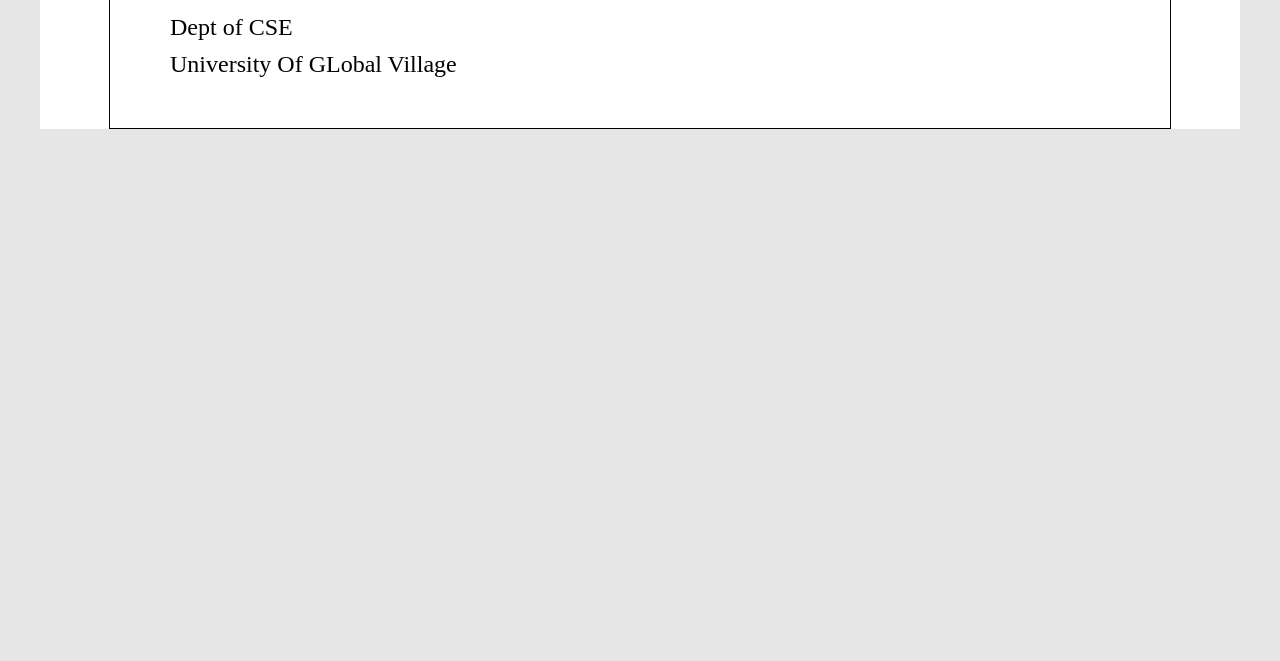
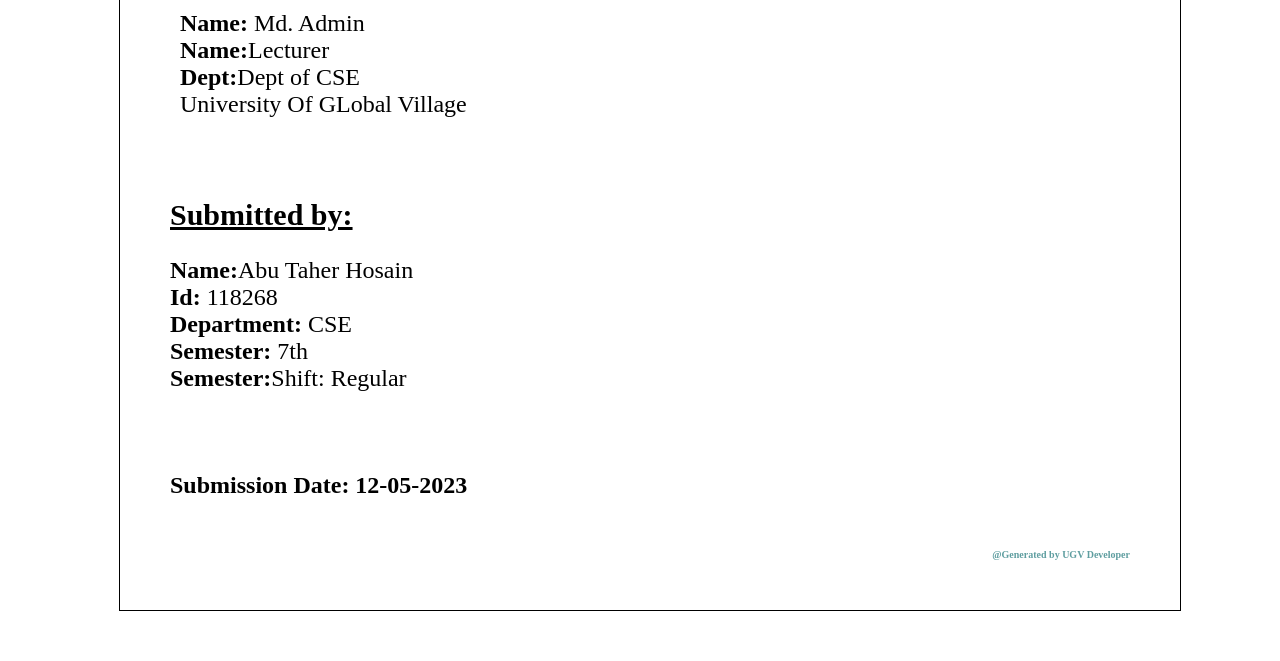
Before and after one commit to Taher027/assignment-cover-page, a plain HTML site: page index.html in a window 1280 px wide. Shown: the part 653-1314 px from the top of the page. Before the commit the page ends 800 px from the top, so only its background shows below. Drawn offline with Linux system fonts and the light colour scheme.

Commit message:
basick design complete

```diff
--- a/index.html
+++ b/index.html
@@ -22,11 +22,31 @@
           <p>Course Title: Computer Architecture And Software development</p>
         </div>
         <div class="submitted_to">
-          <h3>Submitted To: </h3>
-          <p>Md. Admin</p>
-          <p>Lecturer </p>
-          <p>Dept of CSE</p>
-          <p>University Of GLobal Village</p>
+          <h3 class="submitted_h">Submitted To:</h3>
+          <div class="submitted_p">
+            <p><span>Name:</span> Md. Admin</p>
+            <p><span>Name:</span>Lecturer</p>
+            <p><span>Dept:</span>Dept of CSE</p>
+            <p>University Of GLobal Village</p>
+          </div>
+        </div>
+
+        <div class="submitted_by">
+          <h3 class="submitted_h">Submitted by:</h3>
+          <div class="submitted_p">
+            <p><span>Name:</span>Abu Taher Hosain</p>
+            <p><span>Id:</span> 118268</p>
+            <p><span>Department:</span> CSE</p>
+            <p><span>Semester:</span> 7th</p>
+            <p><span>Semester:</span>Shift: Regular</p>
+          </div>
+        </div>
+        <div class="submitted_date">
+          <p>Submission Date: 12-05-2023</p>
+        </div>
+
+        <div class="generate_develper">
+          <p>@Generated by UGV Developer</p>
         </div>
       </div>
     </div>
--- a/style.css
+++ b/style.css
@@ -12,6 +12,7 @@ body {
   height: auto;
   margin: 0 auto;
   background-color: white;
+  padding: 50px;
 }
 .container {
   padding: 50px;
@@ -45,6 +46,7 @@ body {
   text-align: center;
 }
 
+/* course title course code info  */
 .course_info {
   width: 70%;
   margin: 0 auto;
@@ -58,18 +60,44 @@ body {
   font-weight: 400;
   padding: 6px;
 }
+
+/* sumitted information sections  */
+
 .submitted_to {
   margin-top: 60px;
   padding-left: 10px;
 }
-.submitted_to h3 {
+.submitted_h {
+  margin-top: 80px;
   font-size: 30px;
-  font-weight: 500px;
+  font-weight: 700px;
   text-decoration: underline;
   margin-bottom: 25px;
 }
-.submitted_to p{
-    margin-top: 10px;
-    font-size: 24px;
-    font-weight: 500;
+.submitted_p {
+  margin-top: 10px;
+  font-size: 24px;
+  font-weight: 500;
 }
+.submitted_date {
+  margin-top: 80px;
+}
+.submitted_p span{
+    font-weight: 600;
+}
+
+/* submittion date
+ */
+
+.submitted_date {
+  font-size: 24px;
+  font-weight: 600;
+}
+.generate_develper{
+    font-size: 10px;
+    font-weight: 600;
+    margin-top: 50px;
+    text-align: right;
+    color:cadetblue;
+
+}
```
